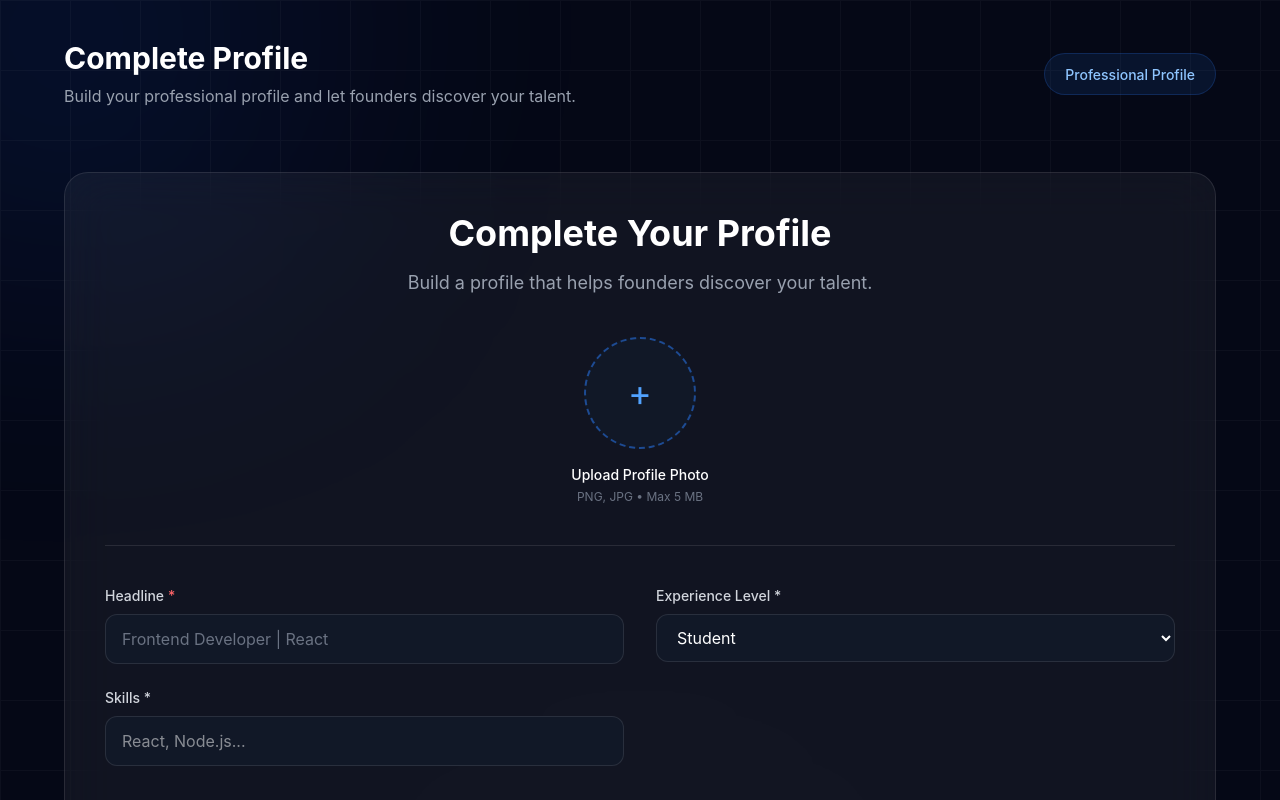
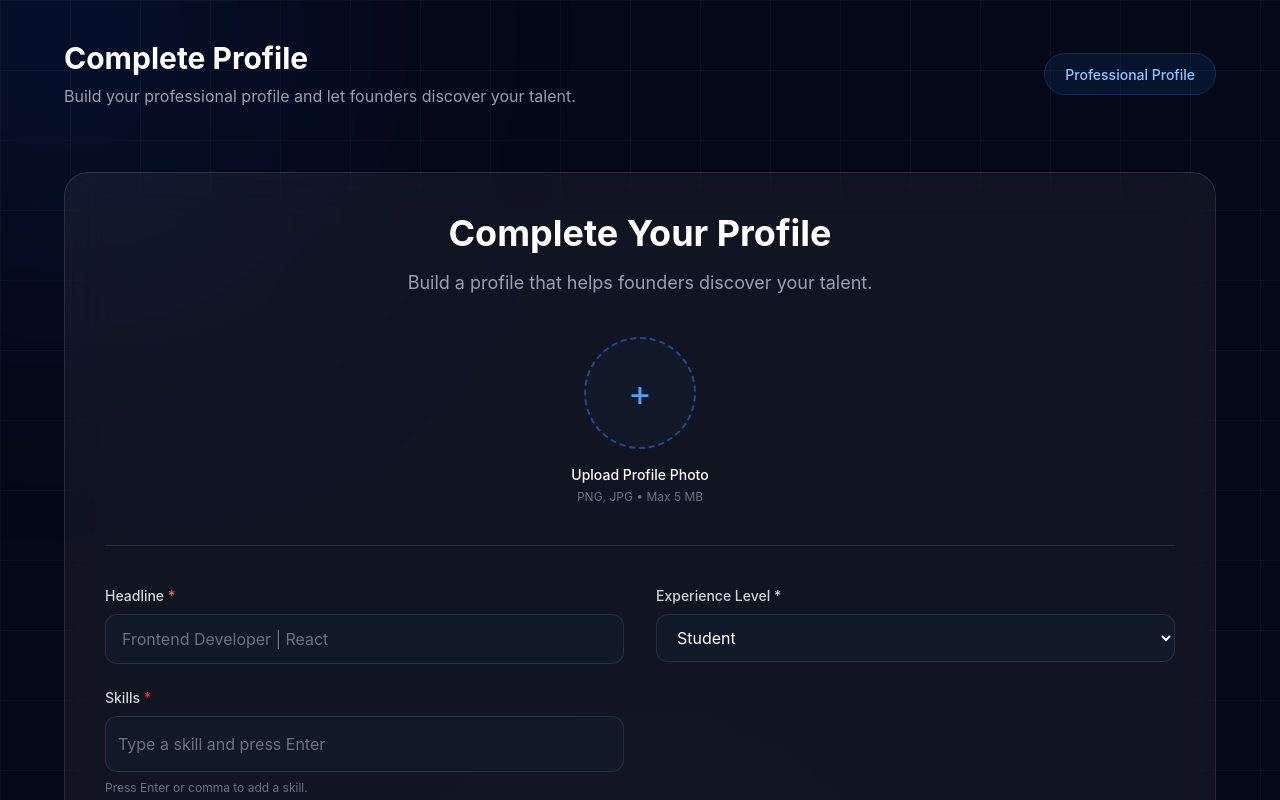
Before and after one commit to iramanaditya-svg/FounderConnect, a React (Vite) app in the folder client/: page /complete-profile in a window 1280 px wide. Shown: the top 800 px of the page. Built offline with nearby package versions, Linux system fonts and the light colour scheme.

Commit message:
feat: add TagInput component for skill input in ProfessionalForm

```diff
--- a/client/src/components/completeProfile/ProfessionalForm.jsx
+++ b/client/src/components/completeProfile/ProfessionalForm.jsx
@@ -1,7 +1,9 @@
 import { motion } from "framer-motion";
 import InputField from "../ui/InputField";
-
+import TagInput from "../ui/TagInput";
+import { useState } from "react";
 function ProfessionalForm() {
+    const [skills, setSkills] = useState([]);
     return (
         <motion.div
             initial={{ opacity: 0, y: 25 }}
@@ -63,17 +65,12 @@ function ProfessionalForm() {
 
                         </div>
 
-                        <div>
-                            <label className="mb-2 block text-sm font-medium text-gray-300">
-                                Skills *
-                            </label>
-
-                            <input
-                                type="text"
-                                placeholder="React, Node.js..."
-                                className="w-full rounded-xl border border-white/10 bg-[#111827] px-4 py-3 text-white outline-none transition focus:border-blue-500"
-                            />
-                        </div>
+                        <TagInput
+                            label="Skills"
+                            required
+                            value={skills}
+                            onChange={setSkills}
+                        />
 
                     </div>
 
--- a/client/src/components/ui/TagInput.jsx
+++ b/client/src/components/ui/TagInput.jsx
@@ -0,0 +1,96 @@
+import { useState } from "react";
+
+function TagInput({
+    label,
+    required = false,
+    placeholder = "Type a skill and press Enter",
+    value = [],
+    onChange,
+    maxTags = 15,
+}) {
+    const [input, setInput] = useState("");
+
+    const addTag = () => {
+        const tag = input.trim();
+
+        if (!tag) return;
+
+        if (value.includes(tag)) {
+            setInput("");
+            return;
+        }
+
+        if (value.length >= maxTags) return;
+
+        onChange([...value, tag]);
+        setInput("");
+    };
+
+    const removeTag = (index) => {
+        onChange(value.filter((_, i) => i !== index));
+    };
+
+    const handleKeyDown = (e) => {
+        if (e.key === "Enter" || e.key === ",") {
+            e.preventDefault();
+            addTag();
+        }
+
+        if (
+            e.key === "Backspace" &&
+            input === "" &&
+            value.length > 0
+        ) {
+            removeTag(value.length - 1);
+        }
+    };
+
+    return (
+        <div>
+            <label className="mb-2 block text-sm font-medium text-gray-300">
+                {label}
+
+                {required && (
+                    <span className="ml-1 text-red-500">*</span>
+                )}
+            </label>
+
+            <div className="flex min-h-[56px] flex-wrap items-center gap-2 rounded-xl border border-white/10 bg-[#111827] p-3 transition-all duration-300 focus-within:border-blue-500 focus-within:ring-2 focus-within:ring-blue-500/20">
+
+                {value.map((tag, index) => (
+                    <div
+                        key={index}
+                        className="flex items-center gap-2 rounded-lg bg-blue-600/20 px-3 py-1 text-sm text-blue-300"
+                    >
+                        {tag}
+
+                        <button
+                            type="button"
+                            onClick={() => removeTag(index)}
+                            className="text-blue-300 transition hover:text-red-400 hover:cursor-pointer"
+                        >
+                            ×
+                        </button>
+                    </div>
+                ))}
+
+                <input
+                    type="text"
+                    value={input}
+                    onChange={(e) => setInput(e.target.value)}
+                    onKeyDown={handleKeyDown}
+                    placeholder={placeholder}
+                    className="flex-1 bg-transparent text-white placeholder:text-gray-500 outline-none"
+                />
+
+            </div>
+
+            <p className="mt-2 text-xs text-gray-500">
+                Press Enter or comma to add a skill.
+            </p>
+
+        </div>
+    );
+}
+
+export default TagInput;
```
